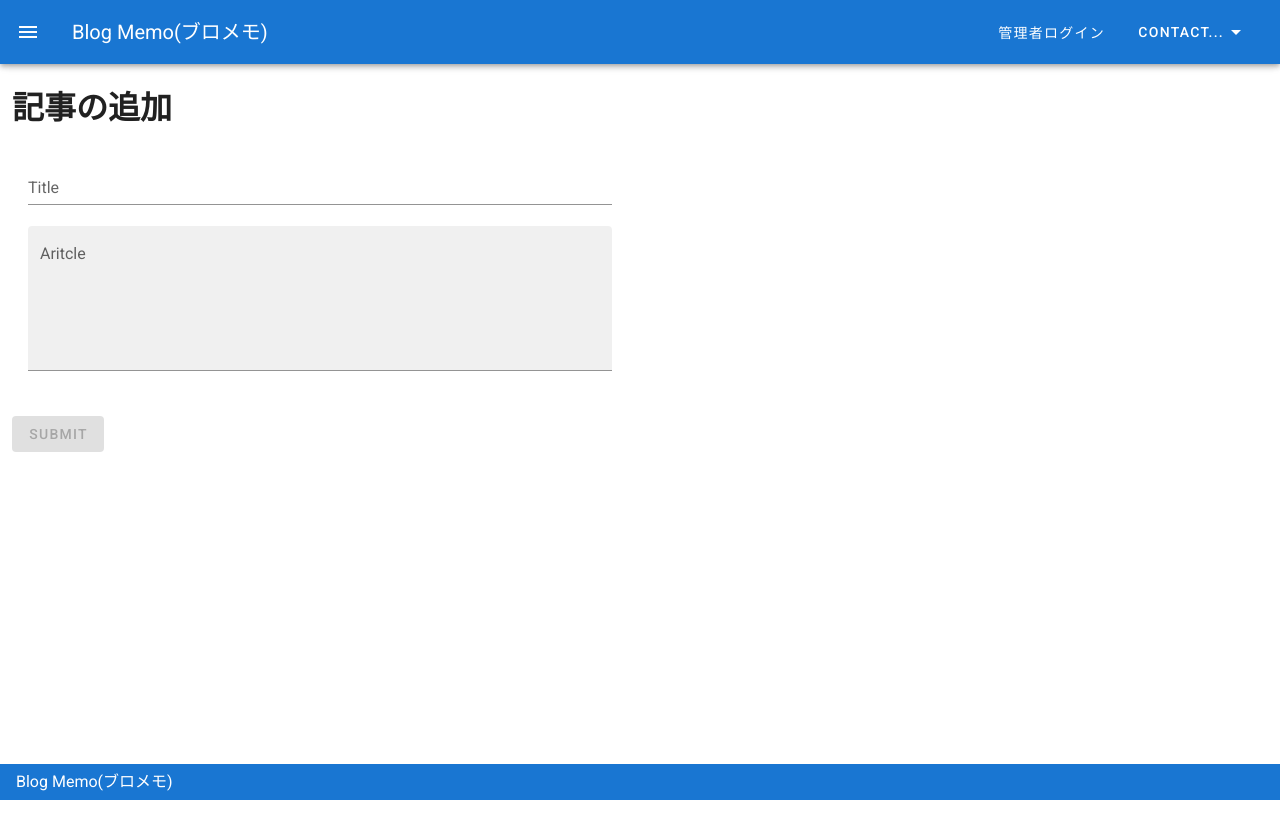
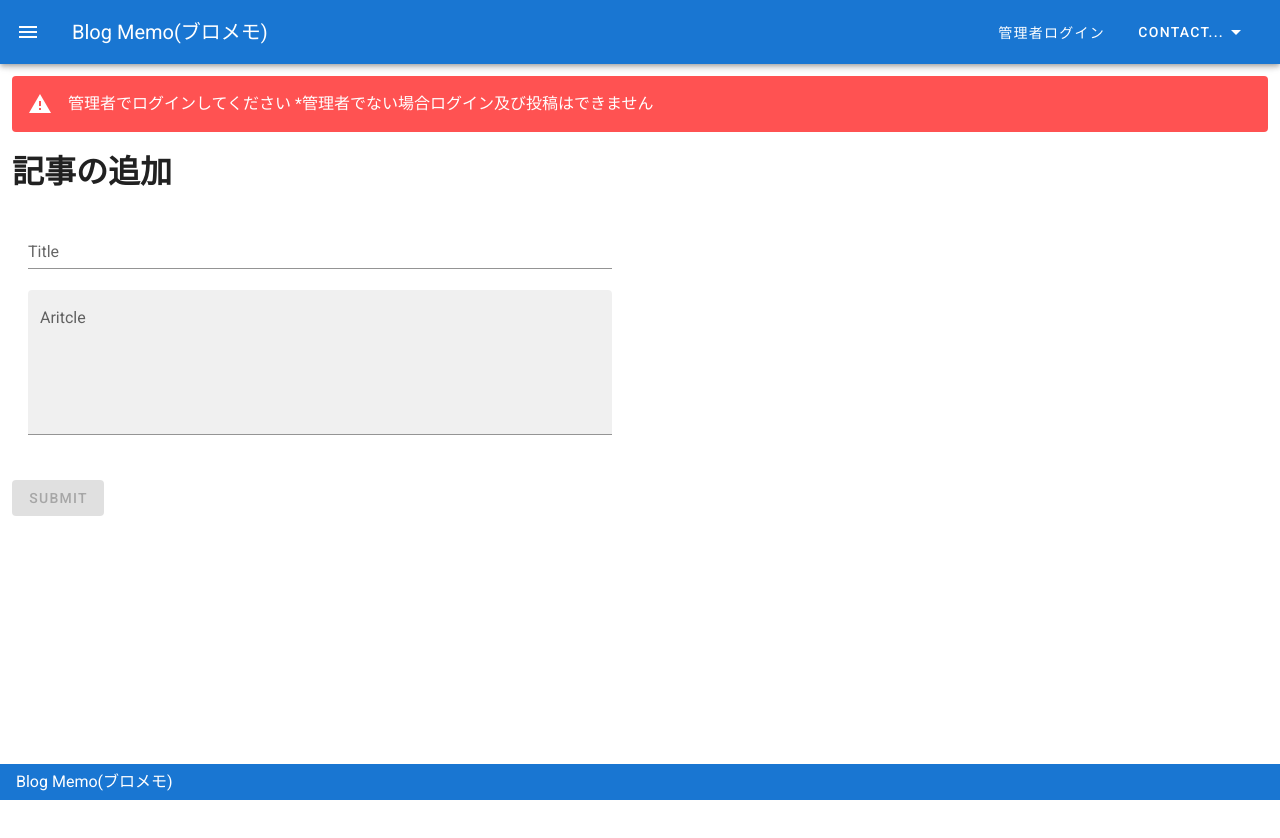
Before and after one commit to DaisukeHirabayashi/Vue-Blog, a Vue app: page /create_markdown in a window 1280 px wide. Shown: the top 838 px of the page. Built offline with nearby package versions, Linux system fonts and the light colour scheme.

Commit message:
ログインしていない場合投稿できないように設定

```diff
--- a/src/views/AddMarkdown.vue
+++ b/src/views/AddMarkdown.vue
@@ -1,6 +1,10 @@
 <template>
   <v-app>
     <v-container fluid>
+      <v-alert v-if ="!user_uid" type="error">
+          管理者でログインしてください
+          *管理者でない場合ログイン及び投稿はできません
+      </v-alert>
       <h1 class = "mt-2">記事の追加</h1>
       <v-row>
         <v-col cols="12" sm="6" md="6" lg="6">
@@ -30,7 +34,7 @@
           </v-card>
         </v-col>
       </v-row>
-      <v-btn :disabled="!form" color="primary" @click="doSend">Submit</v-btn>
+      <v-btn :disabled="!form || !user_uid" color="primary" @click="doSend">Submit</v-btn>
     </v-container>
   </v-app>
 </template>
@@ -62,6 +66,9 @@ export default {
     marked_article: function() {
       return marked(this.input_markdown_data.text);
     },
+    user_uid: function(){
+      return this.$store.state.store_user.uid;
+    }
   },
   methods: {
     doSend() {
```
